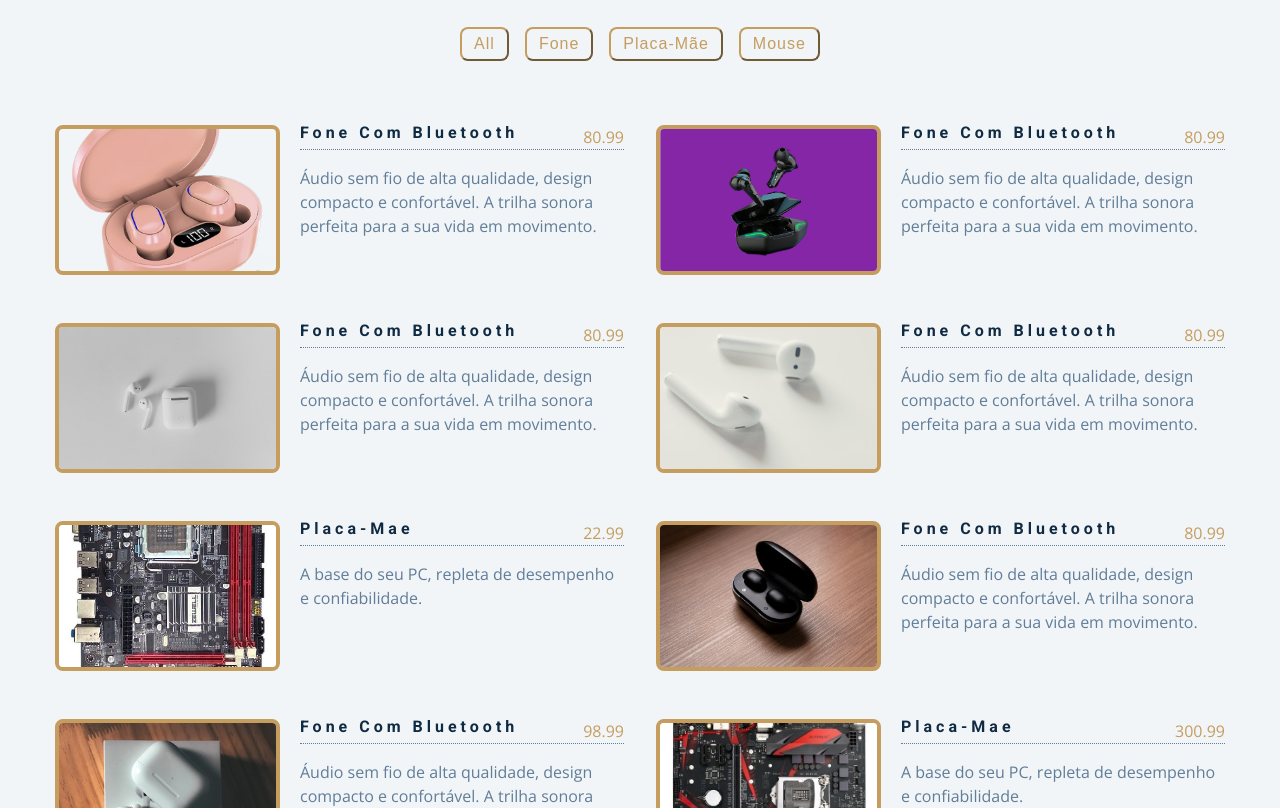
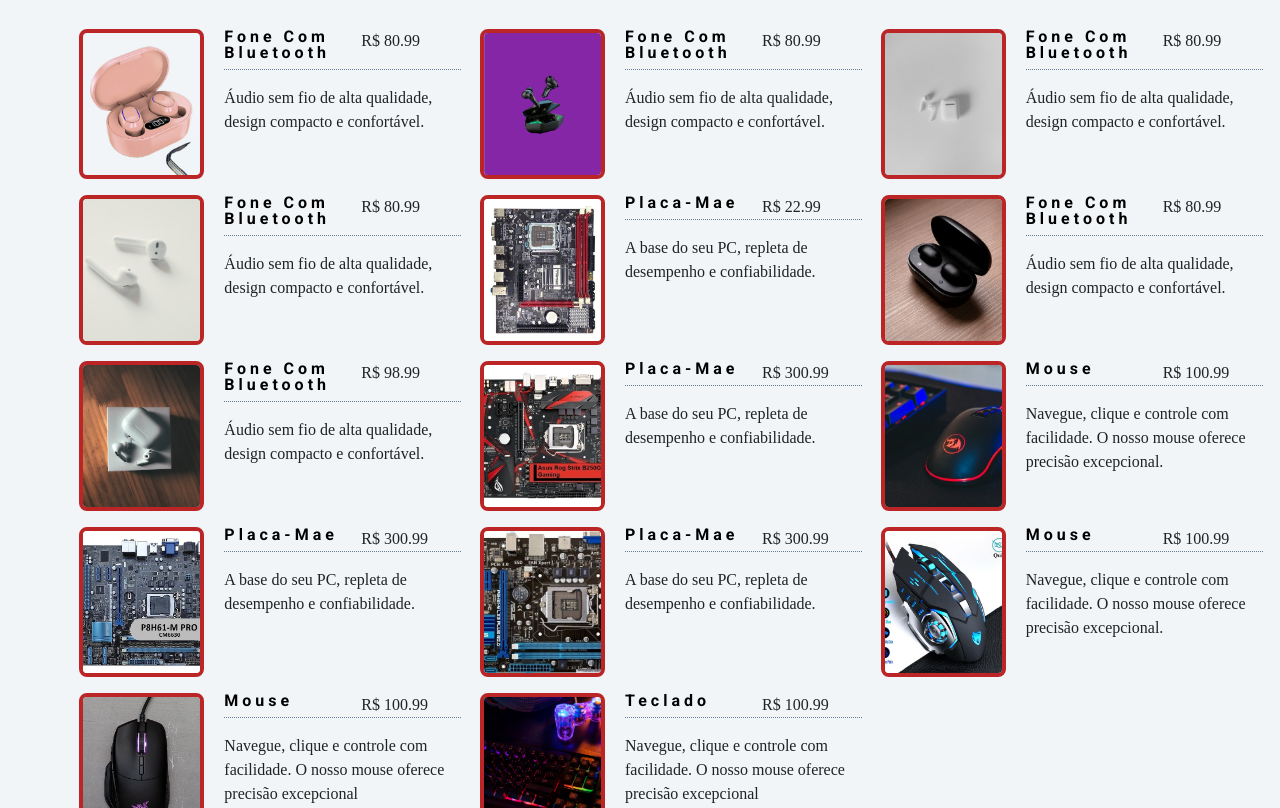
Before and after one commit to paulo-santos360/menuJS, a plain HTML site: page index.html in a window 1280 px wide. Shown: the part 141-949 px from the top of the page. Drawn offline with nearby package versions, Linux system fonts and the light colour scheme.

Commit message:
atualizar

```diff
--- a/css/styles.css
+++ b/css/styles.css
@@ -12,40 +12,14 @@ Variables
 */
 
 :root {
-  /* dark shades of primary color*/
-  --clr-primary-1: hsl(205, 86%, 17%);
-  --clr-primary-2: hsl(205, 77%, 27%);
-  --clr-primary-3: hsl(205, 72%, 37%);
-  --clr-primary-4: hsl(205, 63%, 48%);
-  /* primary/main color */
-  --clr-primary-5: #49a6e9;
-  /* lighter shades of primary color */
-  --clr-primary-6: hsl(205, 89%, 70%);
-  --clr-primary-7: hsl(205, 90%, 76%);
-  --clr-primary-8: hsl(205, 86%, 81%);
-  --clr-primary-9: hsl(205, 90%, 88%);
-  --clr-primary-10: hsl(205, 100%, 96%);
-  /* darkest grey - used for headings */
-  --clr-grey-1: hsl(209, 61%, 16%);
-  --clr-grey-2: hsl(211, 39%, 23%);
-  --clr-grey-3: hsl(209, 34%, 30%);
-  --clr-grey-4: hsl(209, 28%, 39%);
   /* grey used for paragraphs */
   --clr-grey-5: hsl(210, 22%, 49%);
-  --clr-grey-6: hsl(209, 23%, 60%);
-  --clr-grey-7: hsl(211, 27%, 70%);
-  --clr-grey-8: hsl(210, 31%, 80%);
-  --clr-grey-9: hsl(212, 33%, 89%);
   --clr-grey-10: hsl(210, 36%, 96%);
   --clr-white: #fff;
   --clr-red-dark: hsl(360, 67%, 44%);
   --clr-red-light: hsl(360, 71%, 66%);
-  --clr-green-dark: hsl(125, 67%, 44%);
-  --clr-green-light: hsl(125, 71%, 66%);
-  --clr-gold: #c59d5f;
   --clr-black: #222;
   --ff-primary: "Roboto", sans-serif;
-  --ff-secondary: "Open Sans", sans-serif;
   --transition: all 0.3s linear;
   --spacing: 0.25rem;
   --radius: 0.5rem;
@@ -68,18 +42,12 @@ Global Styles
   box-sizing: border-box;
 }
 body {
-  font-family: var(--ff-secondary);
   background: var(--clr-grey-10);
   color: var(--clr-grey-1);
   line-height: 1.5;
   font-size: 0.875rem;
 }
-ul {
-  list-style-type: none;
-}
-a {
-  text-decoration: none;
-}
+
 img:not(.logo) {
   width: 100%;
 }
@@ -87,9 +55,7 @@ img {
   display: block;
 }
 
-h1,
 h2,
-h3,
 h4 {
   letter-spacing: var(--spacing);
   text-transform: capitalize;
@@ -97,31 +63,20 @@ h4 {
   margin-bottom: 0.75rem;
   font-family: var(--ff-primary);
 }
-h1 {
-  font-size: 3rem;
-}
 h2 {
   font-size: 2rem;
-}
-h3 {
-  font-size: 1.25rem;
 }
 h4 {
   font-size: 0.875rem;
 }
 p {
   margin-bottom: 1.25rem;
-  color: var(--clr-grey-5);
+  color: var(--clr-black);
 }
+
 @media screen and (min-width: 800px) {
-  h1 {
-    font-size: 4rem;
-  }
   h2 {
     font-size: 2.5rem;
-  }
-  h3 {
-    font-size: 1.75rem;
   }
   h4 {
     font-size: 1rem;
@@ -129,9 +84,7 @@ p {
   body {
     font-size: 1rem;
   }
-  h1,
   h2,
-  h3,
   h4 {
     line-height: 1;
   }
@@ -161,7 +114,7 @@ p {
   padding: 5rem 0;
 }
 
-main {
+.main {
   min-height: 100vh;
   display: grid;
   place-items: center;
@@ -173,39 +126,32 @@ Menu
 */
 
 .menu {
-  padding: 5rem 0;
+  padding: 2rem 0;
 }
 .title {
   text-align: center;
   margin-bottom: 2rem;
 }
-.underline {
-  width: 5rem;
-  height: 0.25rem;
-  background: var(--clr-gold);
-  margin-left: auto;
-  margin-right: auto;
-}
 .btn-container {
-  margin-bottom: 4rem;
+  margin-bottom: 2rem;
   display: flex;
   justify-content: center;
 }
 .filter-btn {
   background: transparent;
-  border-color: var(--clr-gold);
+  border-color:var(--clr-red-dark);
   font-size: 1rem;
   text-transform: capitalize;
   margin: 0 0.5rem;
   letter-spacing: 1px;
   border-radius: var(--radius);
   padding: 0.375rem 0.75rem;
-  color: var(--clr-gold);
+  color: var(--clr-red-dark);
   cursor: pointer;
   transition: var(--transition);
 }
 .filter-btn:hover {
-  background: var(--clr-gold);
+  background: var(--clr-red-dark);
   color: var(--clr-white);
 }
 .section-center {
@@ -213,7 +159,7 @@ Menu
   margin: 0 auto;
   max-width: 1170px;
   display: grid;
-  gap: 3rem 2rem;
+  gap: 1rem 2rem;
   justify-items: center;
 }
 .menu-item {
@@ -222,21 +168,25 @@ Menu
   max-width: 25rem;
 }
 .photo {
-  object-fit: cover;
+  object-fit:cover;
   height: 200px;
-  border: 0.25rem solid var(--clr-gold);
+  border: 0.25rem solid var(--clr-red-dark);
   border-radius: var(--radius);
 }
+
 .item-info header {
   display: flex;
   justify-content: space-between;
   border-bottom: 0.5px dotted var(--clr-grey-5);
 }
 .item-info h4 {
+  width: 207px;
   margin-bottom: 0.5rem;
 }
 .price {
-  color: var(--clr-gold);
+  display: flex;
+  width: 100px;
+  color: var(--clr-black);
 }
 .item-text {
   margin-bottom: 0;
@@ -245,18 +195,26 @@ Menu
 
 @media screen and (min-width: 768px) {
   .menu-item {
-    grid-template-columns: 225px 1fr;
+    grid-template-columns: 125px 1fr;/* 225px */
     gap: 0 1.25rem;
-    max-width: 40rem;
+    max-width: 20rem;/* 40rem */
   }
   .photo {
     height: 175px;
   }
+  h4{
+    width: 100px;
+  }
+  .item-info h4 {
+    width: 137px;
+    margin-bottom: 0.5rem;
+  }
 }
+
 @media screen and (min-width: 1200px) {
   .section-center {
     width: 95vw;
-    grid-template-columns: 1fr 1fr;
+    grid-template-columns: 1fr 1fr 1fr;
   }
   .photo {
     height: 150px;
--- a/index.html
+++ b/index.html
@@ -16,15 +16,14 @@
     <section class="menu">
         <!-- Title -->
         <div class="title">
-            <h2>our menu</h2>
-            <div class="underline"></div>
+            <h2>Product Menu</h2>
         </div>
         <!-- filter buttons -->
         <div class="btn-container">
-            <button class="filter-btn" type="button">All</button>
-            <button class="filter-btn" type="button">Fone</button>
-            <button class="filter-btn" type="button">Placa-Mãe</button>
-            <button class="filter-btn" type="button">Mouse</button>
+            <button class="filter-btn" type="button" data-id="all">All</button>
+            <button class="filter-btn" type="button" data-id="fone">Fone</button>
+            <button class="filter-btn" type="button" data-id="placa-mae">Placa-Mãe</button>
+            <button class="filter-btn" type="button" data-id="Mouse">Mouse</button>
         </div>
         <!-- menu items -->
         <div class="section-center">
--- a/js/app.js
+++ b/js/app.js
@@ -2,34 +2,34 @@ const menu = [
   {
     id: 1,
     title: "fone com bluetooth",
-    category: "fone com bluetooth",//breakfast
+    category: "fone",//breakfast
     price: 80.99,
     img: "img/fone-1.png",
-    desc: `Áudio sem fio de alta qualidade, design compacto e confortável. A trilha sonora perfeita para a sua vida em movimento.`,
+    desc: `Áudio sem fio de alta qualidade, design compacto e confortável.`,
   },
   {
     id: 2,
     title: "fone com bluetooth",
-    category: "fone com bluetooth",
+    category: "fone",
     price: 80.99,
     img: "img/fone-2.png",
-    desc: `Áudio sem fio de alta qualidade, design compacto e confortável. A trilha sonora perfeita para a sua vida em movimento.`,
+    desc: `Áudio sem fio de alta qualidade, design compacto e confortável.`,
   },
   {
     id: 3,
     title: "fone com bluetooth",
-    category: "fone com bluetooth",//schakes
+    category: "fone",//schakes
     price: 80.99,
     img: "img/fone-3.jpg",
-    desc: `Áudio sem fio de alta qualidade, design compacto e confortável. A trilha sonora perfeita para a sua vida em movimento.`,
+    desc: `Áudio sem fio de alta qualidade, design compacto e confortável.`,
   },
   {
     id: 4,
     title: "fone com bluetooth",
-    category: "fone com bluetooth",
+    category: "fone",
     price: 80.99,
     img: "img/fone-4.jpg",
-    desc: `Áudio sem fio de alta qualidade, design compacto e confortável. A trilha sonora perfeita para a sua vida em movimento. `,
+    desc: `Áudio sem fio de alta qualidade, design compacto e confortável.`,
   },
   {
     id: 5,
@@ -42,18 +42,18 @@ const menu = [
   {
     id: 6,
     title: "fone com bluetooth",
-    category: "fone com bluetooth",//schakes
+    category: "fone",//schakes
     price: 80.99,
     img: "img/fone-7.jpg",
-    desc: `Áudio sem fio de alta qualidade, design compacto e confortável. A trilha sonora perfeita para a sua vida em movimento.`,
+    desc: `Áudio sem fio de alta qualidade, design compacto e confortável.`,
   },
   {
     id: 7,
     title: "fone com bluetooth",
-    category: "fone com bluetooth",
+    category: "fone",
     price: 98.99,
     img: "img/fone-5.jpg",
-    desc: `Áudio sem fio de alta qualidade, design compacto e confortável. A trilha sonora perfeita para a sua vida em movimento.`,
+    desc: `Áudio sem fio de alta qualidade, design compacto e confortável.`,
   },
   {
     id: 8,
@@ -69,7 +69,7 @@ const menu = [
     category: "Mouse",
     price: 100.99,
     img: "img/mouse.jpg",
-    desc: `Navegue, clique e controle com facilidade. O nosso mouse oferece precisão excepcional e conforto ergonômico para horas de uso sem esforço. Potencialize sua experiência computacional com este dispositivo essencial.`,
+    desc: `Navegue, clique e controle com facilidade. O nosso mouse oferece precisão excepcional.`,
   },
   {
     id: 10,
@@ -93,7 +93,7 @@ const menu = [
     category: "Mouse",
     price: 100.99,
     img: "img/mouse-2.jpg",
-    desc: `Navegue, clique e controle com facilidade. O nosso mouse oferece precisão excepcional e conforto ergonômico para horas de uso sem esforço. Potencialize sua experiência computacional com este dispositivo essencial.`,
+    desc: `Navegue, clique e controle com facilidade. O nosso mouse oferece precisão excepcional.`,
   },
   {
     id: 13,
@@ -101,13 +101,21 @@ const menu = [
     category: "Mouse",
     price: 100.99,
     img: "img/mouse-3.jpg",
-    desc: `Navegue, clique e controle com facilidade. O nosso mouse oferece precisão excepcional e conforto ergonômico para horas de uso sem esforço. Potencialize sua experiência computacional com este dispositivo essencial.`,
+    desc: `Navegue, clique e controle com facilidade. O nosso mouse oferece precisão excepcional`,
+  },
+  {
+    id: 14,
+    title: "Teclado",
+    category: "Teclado",
+    price: 100.99,
+    img: "img/teclado (2).jpg",
+    desc: `Navegue, clique e controle com facilidade. O nosso mouse oferece precisão excepcional`,
   },
 ];
 
 const sectionCenter = document.querySelector(".section-center");
 
-const filterBtns = document.querySelector(".filter-btn");
+const filterBtns = document.querySelectorAll(".filter-btn");
 
 
 /* window.addEventListener("DOMContentLoaded", function () {
@@ -142,19 +150,32 @@ const filterBtns = document.querySelector(".filter-btn");
 
 // load items
 window.addEventListener("DOMContentLoaded", function () {
-    displayMenuItem(menu)
+    displayMenuItems(menu)
 });
 
 // filter items
 filterBtns.forEach(function (btn) {
  btn.addEventListener("click", function (e) {
-    console.log(e.currentTarget.dataset);
+  // console.log(e.currentTarget.dataset);
+  const category = e.currentTarget.dataset.id;
+  const menuCategory = menu.filter(function (menuItem) {
+   // console.log(menuItem.category);
+   if (menuItem.category === category) {
+    return menuItem;
+  }
+  });
+   //console.log(menuCategory)
+   if(category === "all"){
+    displayMenuItems(menu)
+   } else {
+    displayMenuItems(menuCategory)
+   }
 });
 });
 
-function displayMenuItem(menuItem) {
+function displayMenuItems(menuItems) {
      //console.log("fone and")
-  let displayMenu = menuItem.map(function (item) {
+  let displayMenu = menuItems.map(function (item) {
     //console.log(item);
     //return item;
 
@@ -165,7 +186,7 @@ function displayMenuItem(menuItem) {
                 <header>
                 <h4>${item.title}</h4>
                 <div class="price">
-                    ${item.price}
+                    R$ ${item.price}
                 </div>
                 </header>
                 <p class="item-text">
```
